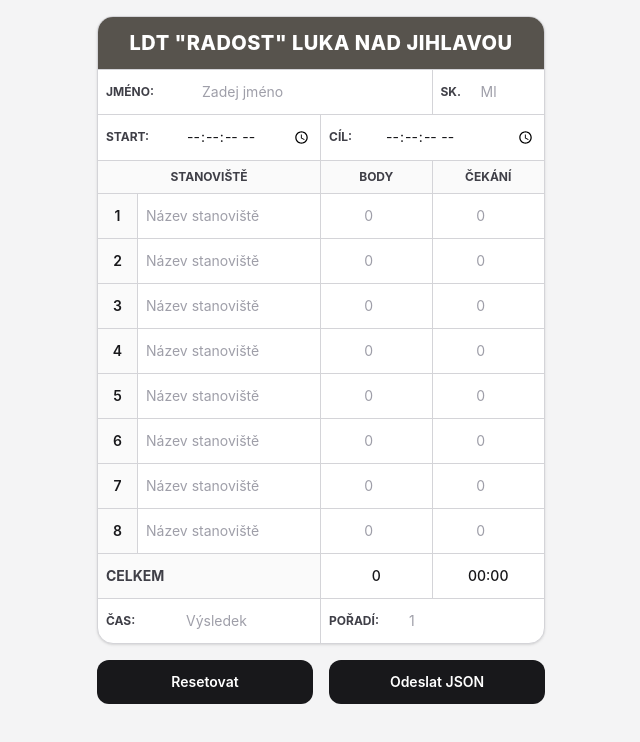
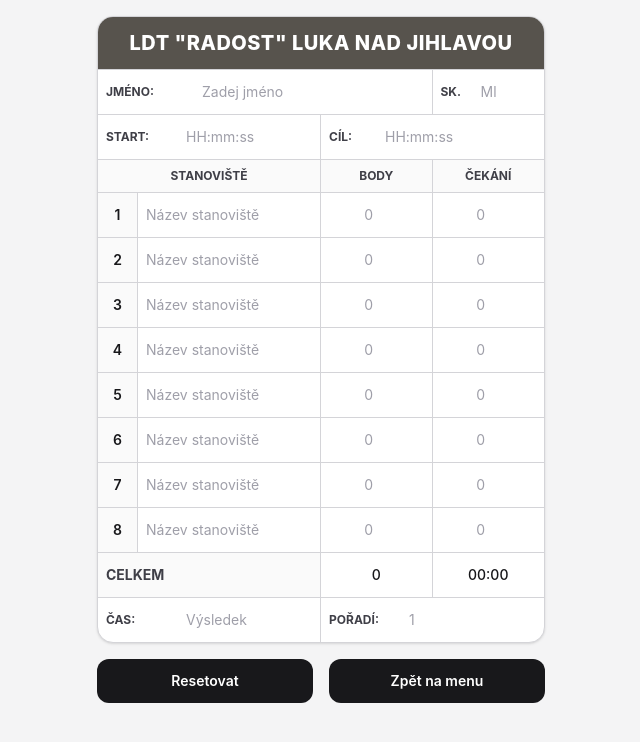
Before and after one commit to DominikPrusa/pionyr-helper, a React (Vite) app: page /times-counter in a window 1280 px wide. Shown: the top 742 px of the page, without its empty margins (319-959 px from the left). Built offline with nearby package versions, Linux system fonts and the light colour scheme.

Commit message:
times counter final

```diff
--- a/src/pages/times-counter.tsx
+++ b/src/pages/times-counter.tsx
@@ -4,6 +4,7 @@ import {
   formatToHHMMSS,
   timeToSeconds,
 } from "../utils/TimeConversions";
+import { useNavigate } from "react-router-dom";
 
 const rows = Array.from({ length: 8 }, (_, i) => i + 1);
 
@@ -22,6 +23,7 @@ type FormData = {
 };
 
 const TimesCounter = () => {
+  const navigate = useNavigate();
   const [formData, setFormData] = useState<FormData>({
     name: "",
     group: "",
@@ -130,18 +132,18 @@ const TimesCounter = () => {
     });
   };
 
-  const handleSubmit = () => {
-    const jsonData = getFormJson();
+  // const handleSubmit = () => {
+  //   const jsonData = getFormJson();
 
-    // send somewhere
-    // fetch("/api/times-counter", {
-    //   method: "POST",
-    //   headers: { "Content-Type": "application/json" },
-    //   body: JSON.stringify(jsonData),
-    // });
+  //   // send somewhere
+  //   fetch("/api/times-counter", {
+  //     method: "POST",
+  //     headers: { "Content-Type": "application/json" },
+  //     body: JSON.stringify(jsonData),
+  //   });
 
-    console.log(JSON.stringify(jsonData, null, 2));
-  };
+  //   console.log(JSON.stringify(jsonData, null, 2));
+  // };
 
   return (
     <main className="min-h-screen bg-zinc-100 px-3 py-4 text-zinc-900 sm:px-6">
@@ -186,11 +188,24 @@ const TimesCounter = () => {
                 <label className="w-16 shrink-0 px-2 py-3 text-xs font-bold uppercase text-zinc-700 sm:w-20">
                   Start:
                 </label>
+
                 <input
-                  type="time"
-                  step={1}
+                  type="text"
+                  inputMode="numeric"
+                  placeholder="HH:mm:ss"
                   value={formData.startTime}
-                  onChange={(e) => handleChange("startTime", e.target.value)}
+                  onChange={(e) => {
+                    let value = e.target.value.replace(/\D/g, "").slice(0, 6);
+
+                    if (value.length > 4) {
+                      value = `${value.slice(0, 2)}:${value.slice(2, 4)}:${value.slice(4, 6)}`;
+                    } else if (value.length > 2) {
+                      value = `${value.slice(0, 2)}:${value.slice(2, 4)}`;
+                    }
+
+                    handleChange("startTime", value);
+                  }}
+                  pattern="^([01]\d|2[0-3]):([0-5]\d):([0-5]\d)$"
                   className="w-full bg-transparent px-2 py-3 text-xs outline-none placeholder:text-zinc-400 sm:text-sm"
                 />
               </div>
@@ -199,10 +214,22 @@ const TimesCounter = () => {
                   Cíl:
                 </label>
                 <input
-                  type="time"
-                  step={1}
+                  type="text"
+                  inputMode="numeric"
+                  placeholder="HH:mm:ss"
                   value={formData.endTime}
-                  onChange={(e) => handleChange("endTime", e.target.value)}
+                  onChange={(e) => {
+                    let value = e.target.value.replace(/\D/g, "").slice(0, 6);
+
+                    if (value.length > 4) {
+                      value = `${value.slice(0, 2)}:${value.slice(2, 4)}:${value.slice(4, 6)}`;
+                    } else if (value.length > 2) {
+                      value = `${value.slice(0, 2)}:${value.slice(2, 4)}`;
+                    }
+
+                    handleChange("endTime", value);
+                  }}
+                  pattern="^([01]\d|2[0-3]):([0-5]\d):([0-5]\d)$"
                   className="w-full bg-transparent px-2 py-3 text-xs outline-none placeholder:text-zinc-400 sm:text-sm"
                 />
               </div>
@@ -339,10 +366,10 @@ const TimesCounter = () => {
           </button>
           <button
             type="button"
-            onClick={handleSubmit}
+            onClick={() => navigate("/")}
             className="mt-4 flex-1 rounded-xl bg-zinc-900 px-4 py-3 text-sm font-semibold text-white transition hover:bg-zinc-800"
           >
-            Odeslat JSON
+            Zpět na menu
           </button>
         </div>
       </div>
```
